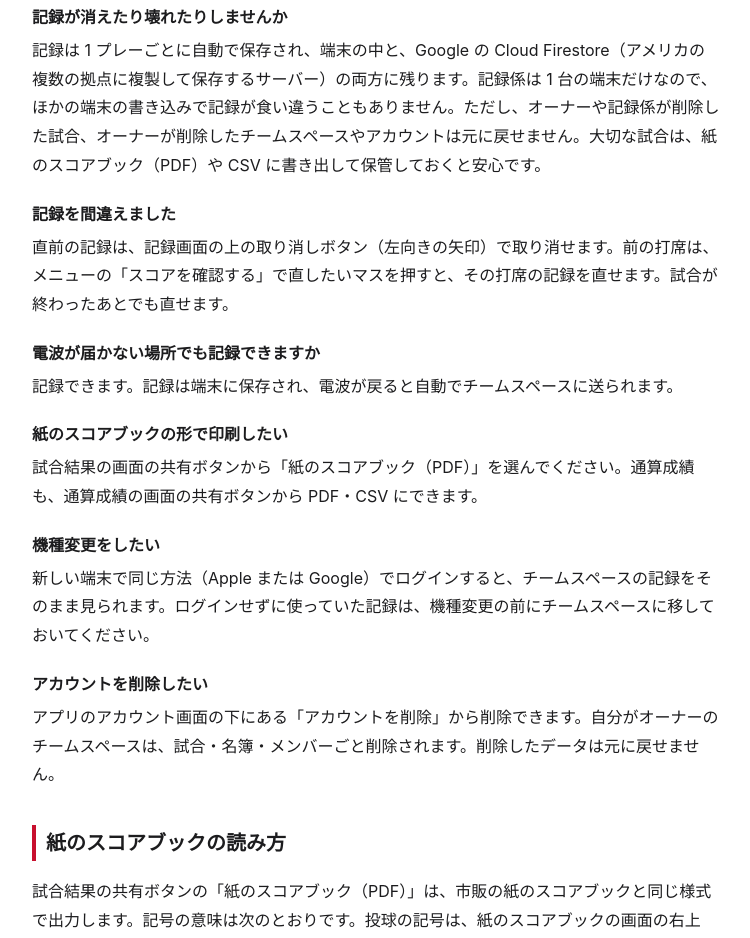
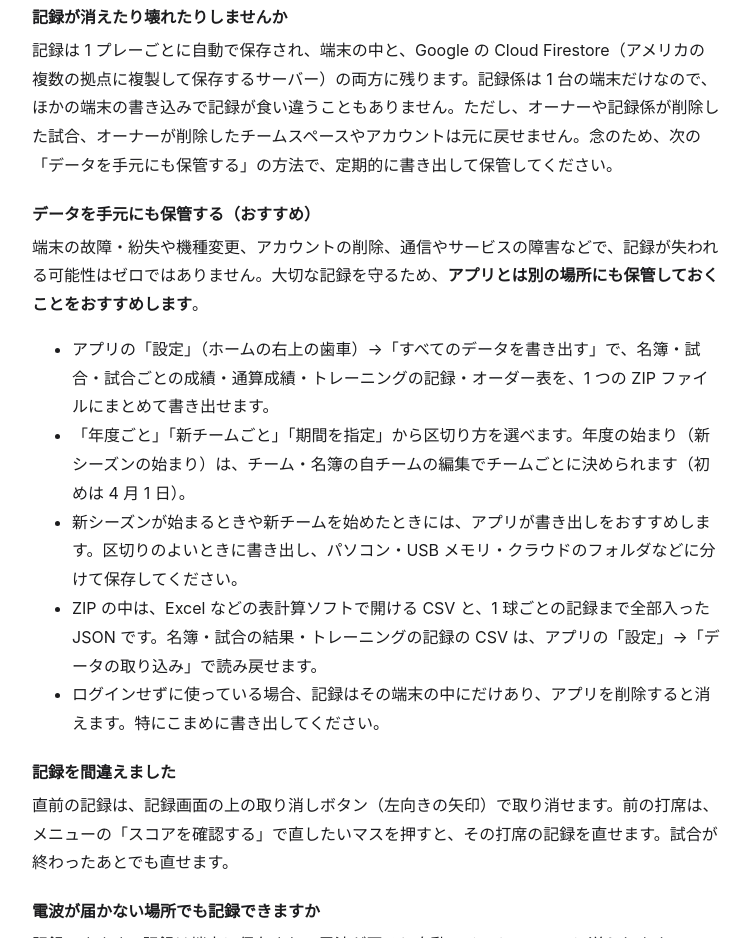
Before and after one commit to sbr1122/scoremark-support, a plain HTML site: page support.html in a window 1280 px wide. Shown: the part 1017-1955 px from the top of the page, without its empty margins (264-1014 px from the left). Drawn offline with Linux system fonts and the light colour scheme.

Commit message:
データを手元にも保管する案内を足した
Co-Authored-By: Claude Opus 5.5 <noreply@anthropic.com>

```diff
--- a/support.html
+++ b/support.html
@@ -36,7 +36,18 @@
       <dd>チームスペースの記録（試合・名簿・打席のメモなど）を見たり書いたりできるのは、そのチームスペースのメンバーだけです。サーバー側の決まり（Firebase のセキュリティルール）で、メンバーでない人からの読み込み・書き込みはすべて断っています。ほかのチームスペースのメンバーや、ログインしていない人からは見られません。メンバーになるには、オーナーが発行した招待コードが必要です。招待コードはチームの外に広めないでください。オーナーは招待コードを作り直して古いコードを使えなくしたり、メンバーをチームスペースから外したりできます。通信はすべて暗号化（HTTPS）され、保存されたデータも暗号化されています。</dd>
 
       <dt>記録が消えたり壊れたりしませんか</dt>
-      <dd>記録は 1 プレーごとに自動で保存され、端末の中と、Google の Cloud Firestore（アメリカの複数の拠点に複製して保存するサーバー）の両方に残ります。記録係は 1 台の端末だけなので、ほかの端末の書き込みで記録が食い違うこともありません。ただし、オーナーや記録係が削除した試合、オーナーが削除したチームスペースやアカウントは元に戻せません。大切な試合は、紙のスコアブック（PDF）や CSV に書き出して保管しておくと安心です。</dd>
+      <dd>記録は 1 プレーごとに自動で保存され、端末の中と、Google の Cloud Firestore（アメリカの複数の拠点に複製して保存するサーバー）の両方に残ります。記録係は 1 台の端末だけなので、ほかの端末の書き込みで記録が食い違うこともありません。ただし、オーナーや記録係が削除した試合、オーナーが削除したチームスペースやアカウントは元に戻せません。念のため、次の「データを手元にも保管する」の方法で、定期的に書き出して保管してください。</dd>
+
+      <dt id="backup">データを手元にも保管する（おすすめ）</dt>
+      <dd>端末の故障・紛失や機種変更、アカウントの削除、通信やサービスの障害などで、記録が失われる可能性はゼロではありません。大切な記録を守るため、<strong>アプリとは別の場所にも保管しておくことをおすすめします</strong>。
+        <ul>
+          <li>アプリの「設定」（ホームの右上の歯車）→「すべてのデータを書き出す」で、名簿・試合・試合ごとの成績・通算成績・トレーニングの記録・オーダー表を、1 つの ZIP ファイルにまとめて書き出せます。</li>
+          <li>「年度ごと」「新チームごと」「期間を指定」から区切り方を選べます。年度の始まり（新シーズンの始まり）は、チーム・名簿の自チームの編集でチームごとに決められます（初めは 4 月 1 日）。</li>
+          <li>新シーズンが始まるときや新チームを始めたときには、アプリが書き出しをおすすめします。区切りのよいときに書き出し、パソコン・USB メモリ・クラウドのフォルダなどに分けて保存してください。</li>
+          <li>ZIP の中は、Excel などの表計算ソフトで開ける CSV と、1 球ごとの記録まで全部入った JSON です。名簿・試合の結果・トレーニングの記録の CSV は、アプリの「設定」→「データの取り込み」で読み戻せます。</li>
+          <li>ログインせずに使っている場合、記録はその端末の中にだけあり、アプリを削除すると消えます。特にこまめに書き出してください。</li>
+        </ul>
+      </dd>
 
       <dt>記録を間違えました</dt>
       <dd>直前の記録は、記録画面の上の取り消しボタン（左向きの矢印）で取り消せます。前の打席は、メニューの「スコアを確認する」で直したいマスを押すと、その打席の記録を直せます。試合が終わったあとでも直せます。</dd>
```
Also changed, not shown: index.html (+1 -0 lines).
